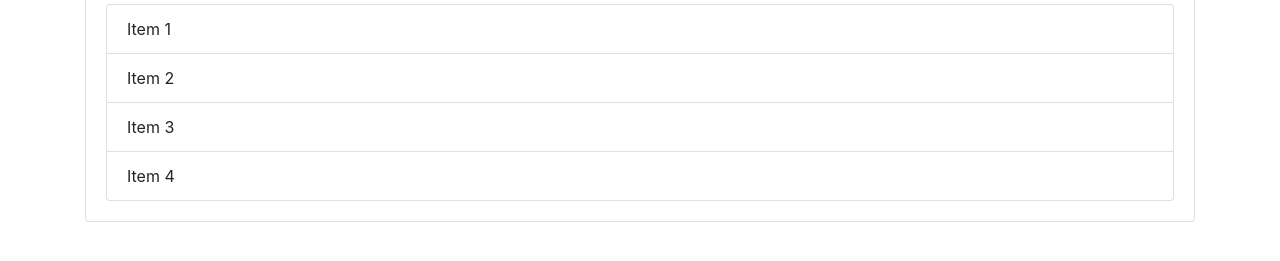
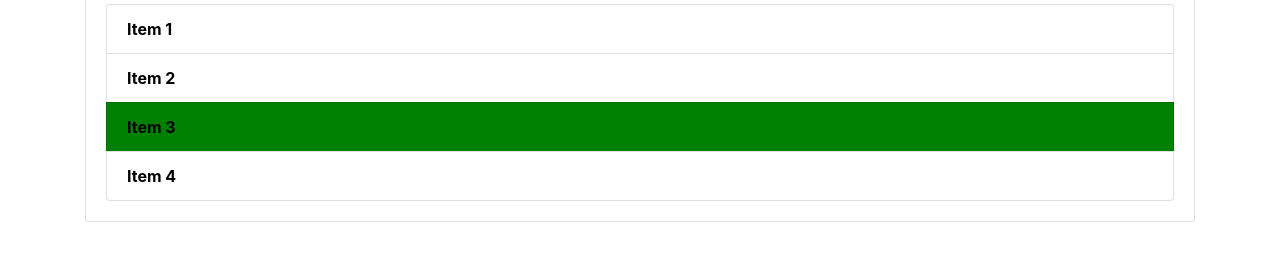
Before and after one commit to Ankitiwari26/init_js, a plain HTML site: page index.html in a window 1280 px wide. Shown: the part 273-534 px from the top of the page. Drawn offline with nearby package versions, Linux system fonts and the light colour scheme.

Commit message:
Add files via upload

```diff
--- a/index.html
+++ b/index.html
@@ -6,16 +6,7 @@
   <meta http-equiv="X-UA-Compatible" content="ie=edge">
   <link rel="stylesheet" href="https://maxcdn.bootstrapcdn.com/bootstrap/4.0.0-beta/css/bootstrap.min.css" integrity="sha384-/Y6pD6FV/Vv2HJnA6t+vslU6fwYXjCFtcEpHbNJ0lyAFsXTsjBbfaDjzALeQsN6M" crossorigin="anonymous">
   <title>Item Lister</title>
-  <script>
-    document.addEventListener("DOMContentLoaded", function() {
-      // Get the "Add Items" heading element
-      var addItemsHeading = document.querySelector(".title");
 
-      // Apply styles using JavaScript
-      addItemsHeading.style.color = "green";
-      addItemsHeading.style.fontWeight = "bold";
-    });
-  </script>
 </head>
 <body>
   <header id="main-header" class="bg-success text-white p-4 mb-3">
@@ -39,5 +30,28 @@
     </ul>
    </div>
   </div>
+  <script>
+    document.addEventListener("DOMContentLoaded", function() {
+      // Get the "Add Items" heading element
+      var addItemsHeading = document.querySelector(".title");
+
+      // Apply styles to the heading
+      addItemsHeading.style.color = "green";
+      addItemsHeading.style.fontWeight = "bold";
+
+      // Get the third item and apply a background color
+      var thirdItem = document.getElementById("items").getElementsByTagName("li")[2];
+      thirdItem.style.backgroundColor = "green";
+
+      // Get all list items in the "items" list
+      var listItems = document.getElementById("items").getElementsByTagName("li");
+
+      // Loop through each list item and apply styles
+      for (var i = 0; i < listItems.length; i++) {
+        listItems[i].style.color = "black";
+        listItems[i].style.fontWeight = "bold";
+      }
+    });
+  </script>
 </body>
 </html>
```
